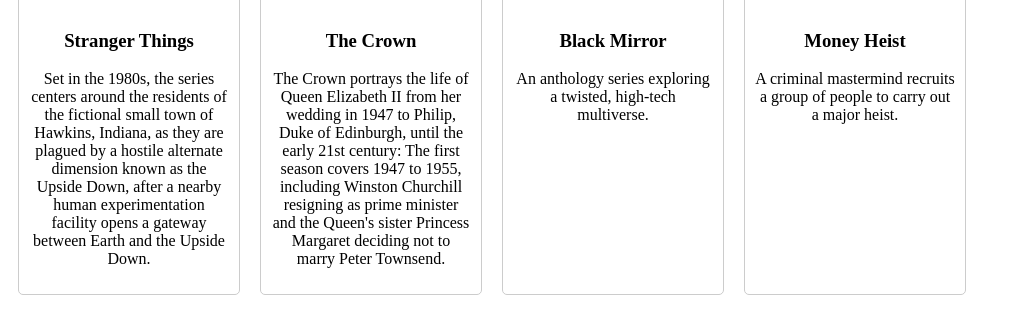
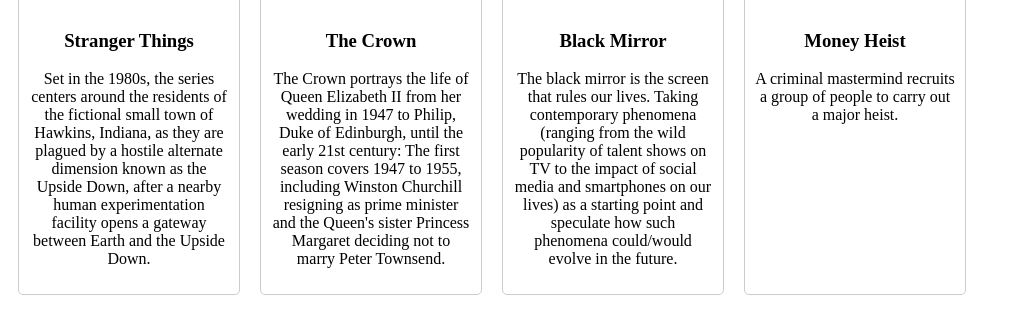
Before and after one commit to jmeza44/my-favorite-series, an Angular app: page / in a window 1280 px wide. Shown: the part 182-500 px from the top of the page, without its empty margins (0-1011 px from the left). Built offline with nearby package versions, Linux system fonts and the light colour scheme.

Commit message:
Add the Black Mirror serie description

```diff
--- a/src/app/app.component.ts
+++ b/src/app/app.component.ts
@@ -20,7 +20,7 @@ export class AppComponent {
     {
       title: 'Black Mirror',
       imageUrl: 'https://hips.hearstapps.com/hmg-prod/images/black-mirror-font-1513096756.jpg?crop=1xw:1xh;center,top&resize=980:*',
-      description: 'An anthology series exploring a twisted, high-tech multiverse.'
+      description: 'The black mirror is the screen that rules our lives. Taking contemporary phenomena (ranging from the wild popularity of talent shows on TV to the impact of social media and smartphones on our lives) as a starting point and speculate how such phenomena could/would evolve in the future.'
     },
     {
       title: 'Money Heist',
```
